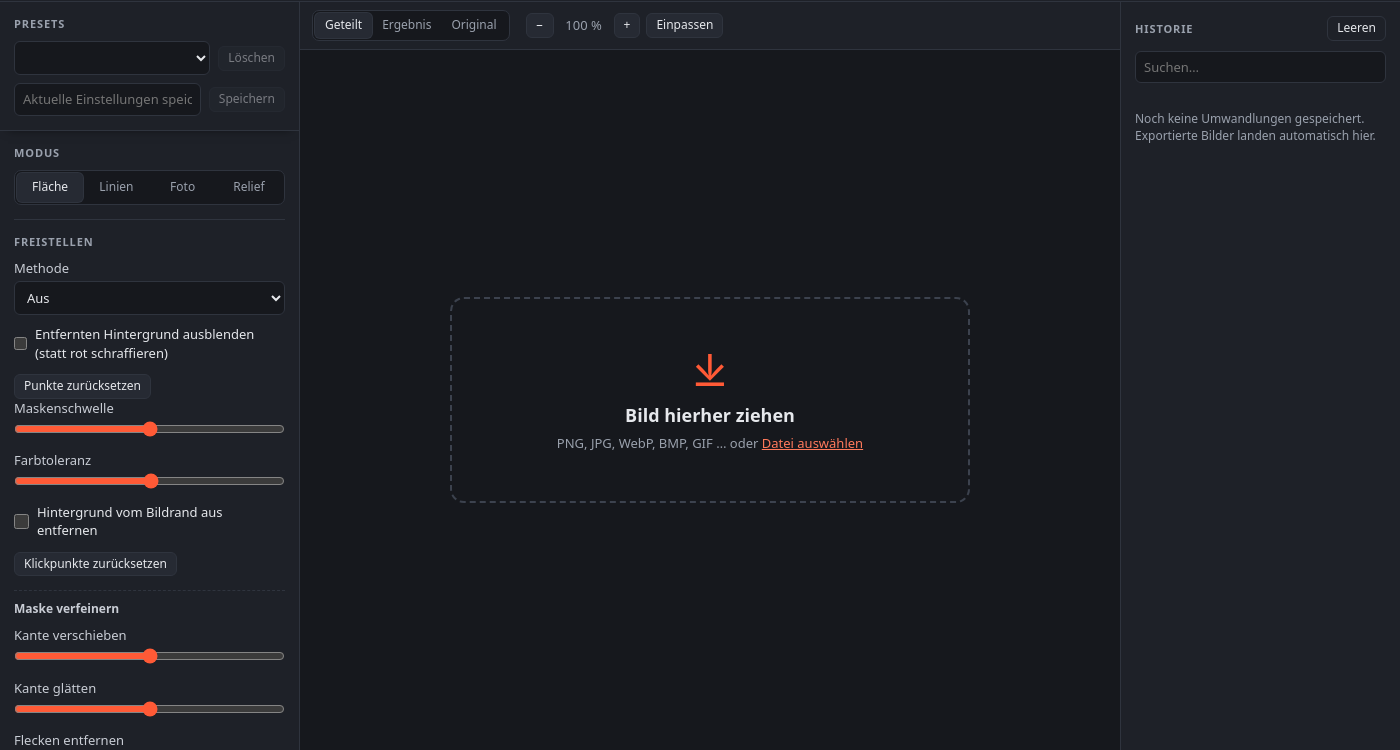
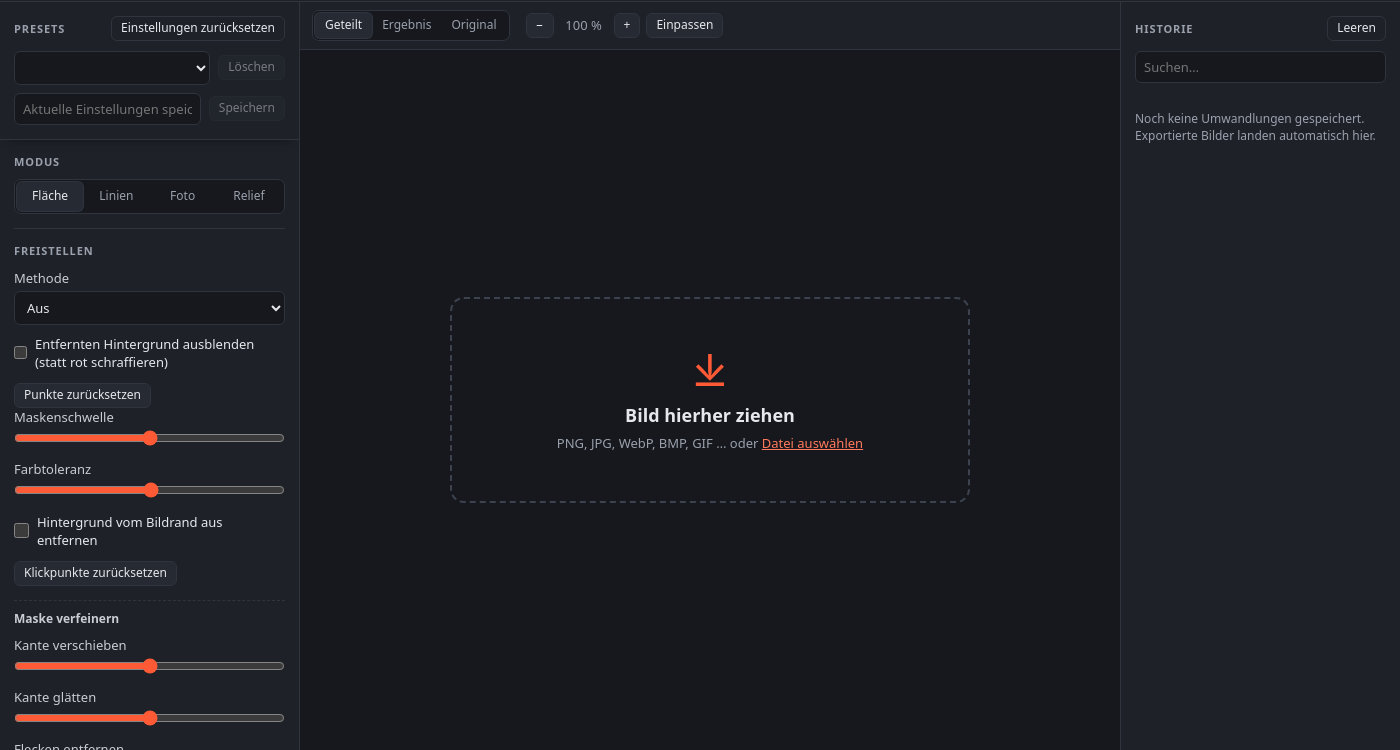
Before and after one commit to lopelex/pic2laser, an Electron app: page src/renderer/index.html in a window 1400 px wide. Shown: the part 50-800 px from the top of the page. Drawn offline with Linux system fonts and the light colour scheme; no server answers.

Commit message:
Zurücksetzen-Button in die Preset-Kopfzeile verschieben
- „Einstellungen zurücksetzen“ sitzt jetzt neben der Preset-Überschrift statt am Ende der Einstellungen
- Tooltip weist darauf hin, dass Exportformate erhalten bleiben

```diff
--- a/src/renderer/index.html
+++ b/src/renderer/index.html
@@ -28,7 +28,10 @@
     <!-- Einstellungen -->
     <aside class="panel settings" id="settings">
       <section class="group presets-group">
-        <h3>Presets</h3>
+        <div class="presets-head">
+          <h3>Presets</h3>
+          <button class="btn btn-small btn-ghost" id="btn-reset" title="Alle Einstellungen auf die Standardwerte zurücksetzen (Exportformate bleiben erhalten)">Einstellungen zurücksetzen</button>
+        </div>
         <div class="row">
           <select id="preset-select" title="Preset anwenden"></select>
           <button class="btn btn-small" id="btn-preset-delete" title="Eigenes Preset löschen" disabled>Löschen</button>
@@ -536,7 +539,6 @@
         </div>
       </section>
 
-      <button class="btn btn-ghost full" id="btn-reset">Einstellungen zurücksetzen</button>
       </div>
     </aside>
 
--- a/src/renderer/styles.css
+++ b/src/renderer/styles.css
@@ -378,6 +378,8 @@ body.has-image .dropzone:not(.dragging) { display: none; }
 .pane.pickable[data-pick=sam] .pane-label::after { content: " · Klick = Motiv, Rechtsklick = ausschließen"; }
 
 /* ---------- Presets ---------- */
+.presets-head { display: flex; align-items: center; justify-content: space-between; gap: 8px; margin-bottom: 10px; }
+.presets-head h3 { margin: 0; }
 #preset-select { flex: 1; min-width: 0; }
 .preset-save { margin-top: 8px; }
 #preset-name {
```
